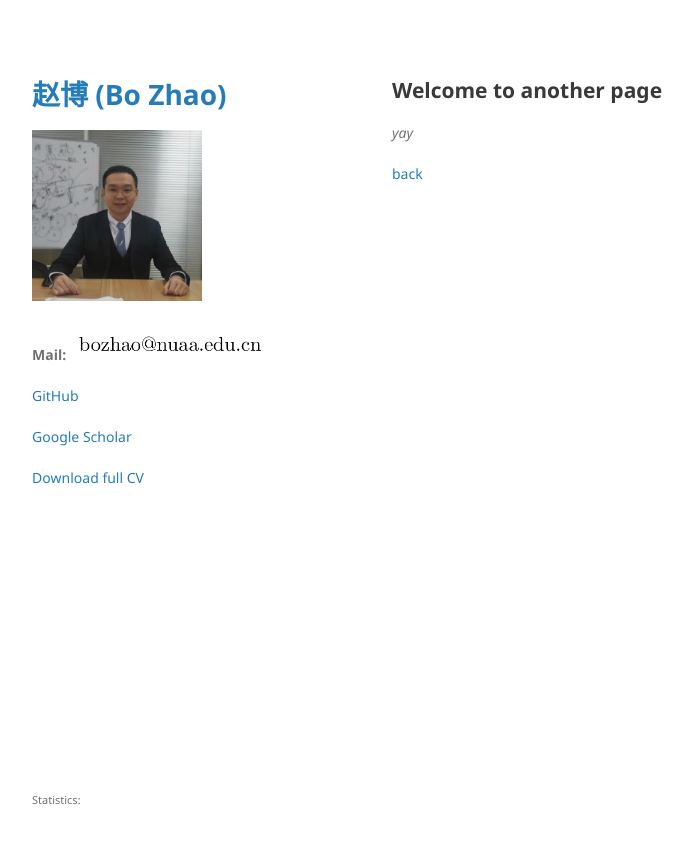
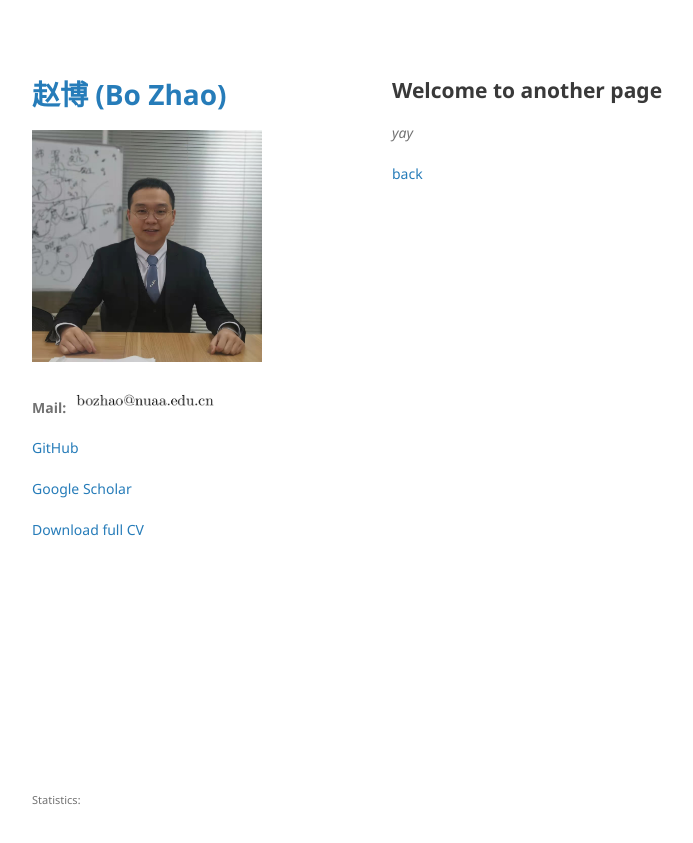
Before and after one commit to BorisZhao/BorisZhao.github.io, a Jekyll site: the page built from another-page.md, in a window 1280 px wide. Shown: the top 843 px of the page, without its empty margins (178-871 px from the left). Built offline with Jekyll 4.4.1, drawn with Linux system fonts in a browser that asks for light colours; a script that is not in the unit is left out; the repository's description, which GitHub fills in, is left out; our own code applies the rules of GitHub Pages for plain Markdown files.

Commit message:
Update default.html

```diff
--- a/_layouts/default.html
+++ b/_layouts/default.html
@@ -17,7 +17,7 @@
         <h1><a href="{{ "/" | absolute_url }}">{{ site.title | default: site.github.repository_name }}</a></h1>
 
         {% if site.logo %}
-          <img src="{{site.logo | relative_url}}" alt="Logo" width="170"/>
+          <img src="{{site.logo | relative_url}}" alt="Logo" width="230"/>
         {% endif %}
 
         <p>{{ site.description | default: site.github.project_tagline }}</p>
@@ -27,7 +27,7 @@
         {% endif %}
 
         {% if site.github.is_user_page %}
-        <p><b>Mail:</b> <img src="./Images/corres_addr.png" width=200px /></p>
+        <p><b>Mail:</b> <img src="./Images/corres_addr.png" width=150px /></p>
         <p class="view"><a href="{{ site.github.owner_url }}">GitHub</a></p>
         <p class="view"><a href="https://scholar.google.com/citations?hl=zh-CN&user=PlySqb0AAAAJ">Google Scholar</a></p>
         <p class="view"><a href="./CV/Bo_Zhao_resume.pdf">Download full CV</a></p>
```
